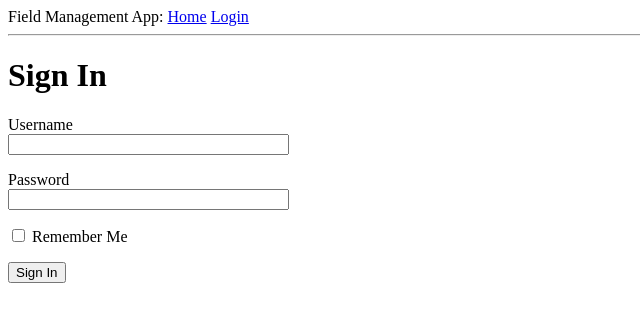
After one commit to stevee-bee/fieldapp, a Flask app: page /login in a window 1280 px wide. The commit adds this page. Shown: the top 322 px of the page, without its empty margins (0-640 px from the left). Run offline with Flask 2, Linux system fonts and the light colour scheme.

Commit message:
added Flask-WTF package and created the LoginForm class, template, and view

```diff
--- /dev/null
+++ b/config.py
@@ -0,0 +1,5 @@
+import os
+
+class Config(object):
+    SECRET_KEY = os.environ.get('SECRET_KEY') or 'you-will-never-guess'
+    # DEBUG = True
--- a/flask_app.py
+++ b/flask_app.py
@@ -3,15 +3,20 @@
 # based on reference article: https://blog.pythonanywhere.com/121/
 # modified for DSE
 
+# external packages
 from datetime import datetime
-from flask import Flask, redirect, render_template, request, url_for
+from flask import flash, Flask, redirect, render_template, request, url_for
 from flask_login import current_user, login_required, login_user, LoginManager, logout_user, UserMixin
 from flask_migrate import Migrate
 from flask_sqlalchemy import SQLAlchemy
 from werkzeug.security import check_password_hash
 
+# internal packages
+from config import Config
+from forms import LoginForm
+
 app = Flask(__name__)
-app.config["DEBUG"] = True
+app.config.from_object(Config)
 
 SQLALCHEMY_DATABASE_URI = "mysql+mysqlconnector://{username}:{password}@{hostname}/{databasename}".format(
     username="dse",
@@ -25,6 +30,9 @@ app.config["SQLALCHEMY_TRACK_MODIFICATIONS"] = False
 db = SQLAlchemy(app)
 # migrate = Migrate(app, db)
 
+###################
+###    views    ###
+###################
 
 @app.route('/')
 @app.route('/index')
@@ -48,3 +56,12 @@ def index():
         }
     ]
     return render_template('index.html', user=user, fields=fields)
+
+@app.route('/login', methods=['GET', 'POST'])
+def login():
+    form = LoginForm()
+    if form.validate_on_submit():
+        flash('Login requested for user {}, remember_me={}'.format(
+            form.username.data, form.remember_me.data))
+        return redirect(url_for('index'))
+    return render_template('login.html', form=form)
--- /dev/null
+++ b/forms.py
@@ -0,0 +1,9 @@
+from flask_wtf import FlaskForm
+from wtforms import StringField, PasswordField, BooleanField, SubmitField
+from wtforms.validators import DataRequired
+
+class LoginForm(FlaskForm):
+    username = StringField('Username', validators=[DataRequired()])
+    password = PasswordField('Password', validators=[DataRequired()])
+    remember_me = BooleanField('Remember Me')
+    submit = SubmitField('Sign In')
--- a/requirements.txt
+++ b/requirements.txt
@@ -4,6 +4,7 @@ Flask==2.0.2
 Flask-Login==0.5.0
 Flask-Migrate==3.1.0
 Flask-SQLAlchemy==2.5.1
+Flask-WTF==0.15.1
 itsdangerous==2.0.1
 Jinja2==3.0.2
 Mako==1.1.5
@@ -13,3 +14,4 @@ protobuf==3.18.1
 python-dotenv==0.19.1
 SQLAlchemy==1.3.24
 Werkzeug==2.0.2
+WTForms==2.3.3
--- a/templates/base.html
+++ b/templates/base.html
@@ -4,8 +4,21 @@
         <title>DSE's Field Management App</title>
     </head>
     <body>
-        <div>Field Management App: <a href="/index">Home</a></div>
+        <div>
+            Field Management App:
+            <a href="{{ url_for('index') }}">Home</a>
+            <a href="{{ url_for('login') }}">Login</a>
+        </div>
         <hr>
+        {% with messages = get_flashed_messages() %}
+        {% if messages %}
+        <ul>
+            {% for message in messages %}
+            <li>{{ message }}</li>
+            {% endfor %}
+        </ul>
+        {% endif %}
+        {% endwith %}
         {% block content %}{% endblock %}
     </body>
 </html>
--- /dev/null
+++ b/templates/login.html
@@ -0,0 +1,24 @@
+{% extends "base.html" %}
+
+{% block content %}
+    <h1>Sign In</h1>
+    <form action="" method="post" novalidate>
+        {{ form.hidden_tag() }}
+        <p>
+            {{ form.username.label }}<br>
+            {{ form.username(size=32) }}<br>
+            {% for error in form.username.errors %}
+                <span style="color: red;">[{{ error }}]</span>
+            {% endfor %}
+        </p>
+        <p>
+            {{ form.password.label }}<br>
+            {{ form.password(size=32) }}<br>
+            {% for error in form.password.errors %}
+                <span style="color: red;">[{{ error }}]</span>
+            {% endfor %}
+        </p>
+        <p>{{ form.remember_me() }} {{ form.remember_me.label }}</p>
+        <p>{{ form.submit() }}</p>
+    </form>
+{% endblock %}
```
